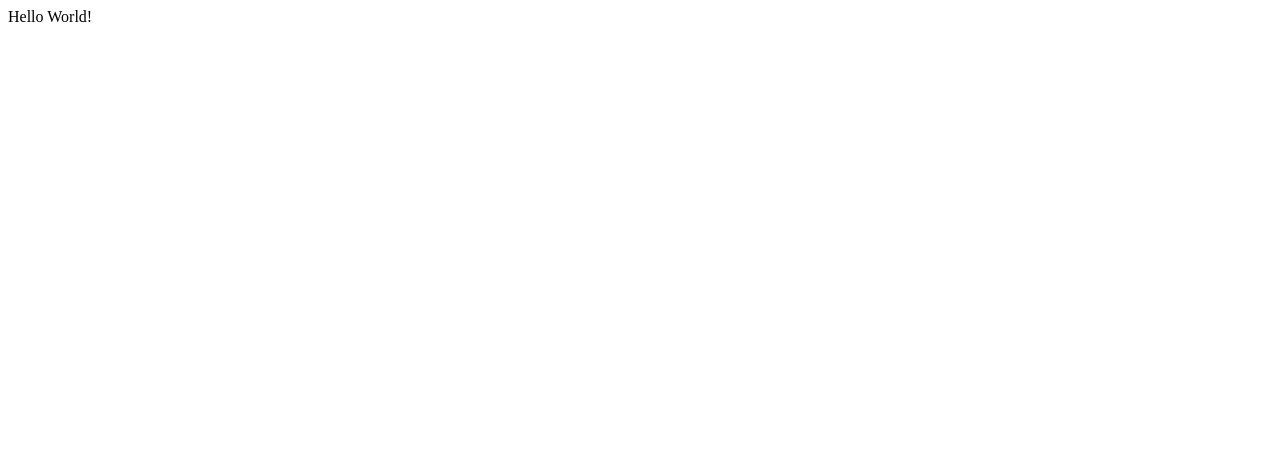
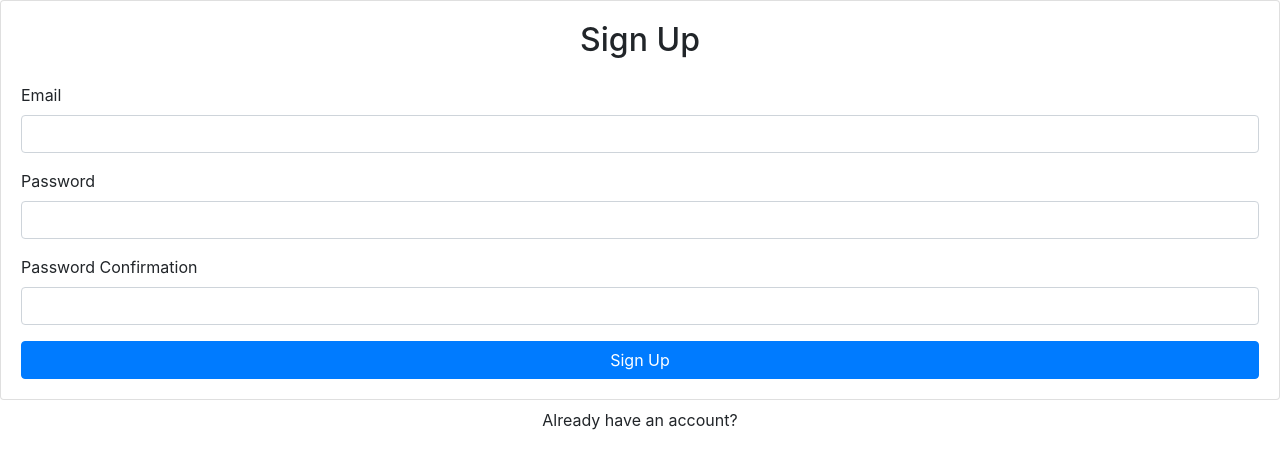
Before and after one commit to Vladi97/reactibook_web, a React (Create React App) app: page /signup in a window 1280 px wide. Shown: the top 468 px of the page. Built offline with nearby package versions, Linux system fonts and the light colour scheme.

Commit message:
login template created and router has been adeed

```diff
--- a/package.json
+++ b/package.json
@@ -6,8 +6,10 @@
     "@testing-library/jest-dom": "^5.11.4",
     "@testing-library/react": "^11.1.0",
     "@testing-library/user-event": "^12.1.10",
+    "bootstrap": "^4.5.3",
     "firebase": "^8.2.3",
     "react": "^17.0.1",
+    "react-bootstrap": "^1.4.3",
     "react-dom": "^17.0.1",
     "react-scripts": "4.0.1",
     "web-vitals": "^0.2.4"
--- a/src/components/App.js
+++ b/src/components/App.js
@@ -1,5 +1,28 @@
+import React from "react"
+import Signup from "./Signup"
+import { Container } from "react-bootstrap"
+import { AuthProvider } from "../contexts/AuthContext"
+import { BrowserRouter as Router, Switch, Route } from "react-router-dom"
+// import PrivateRoute from "./PrivateRoute"
+
 function App() {
-  return "Hello World!";
+  return (
+    <Container
+      className="d-flex align-items-center justify-content-center"
+      style={{ minHeight: "100vh" }}
+    >
+      <div className="w-100" style={{ maxWidth: "400px" }}>
+        <Router>
+          <AuthProvider>
+            <Switch>
+              {/* <PrivateRoute exact path="/" component={Dashboard} /> */}
+              <Route path="/signup" component={Signup} />
+            </Switch>
+          </AuthProvider>
+        </Router>
+      </div>
+    </Container>
+  )
 }
 
-export default App;
+export default App
--- /dev/null
+++ b/src/components/PrivateRoute.js
@@ -0,0 +1,16 @@
+import React from "react"
+import { Route, Redirect } from "react-router-dom"
+import { useAuth } from "../contexts/AuthContext"
+
+export default function PrivateRoute({ component: Component, ...rest }) {
+  const { currentUser } = useAuth()
+
+  return (
+    <Route
+      {...rest}
+      render={props => {
+        return currentUser ? <Component {...props} /> : <Redirect to="/login" />
+      }}
+    ></Route>
+  )
+}
--- /dev/null
+++ b/src/components/Signup.js
@@ -0,0 +1,38 @@
+import React, { useRef } from "react";
+import { Form, Button, Card, Alert } from "react-bootstrap";
+
+export default function Signup() {
+  const emailRef = useRef();
+  const passwordRef = useRef();
+  const passwordConfirmRef = useRef();
+
+  return (
+    <>
+      <Card>
+        <Card.Body>
+          <h2 className="text-center mb-4">Sign Up</h2>
+          <Form>
+            <Form.Group id="email">
+              <Form.Label>Email</Form.Label>
+              <Form.Control type="email" ref={emailRef} required />
+            </Form.Group>
+            <Form.Group id="password">
+              <Form.Label>Password</Form.Label>
+              <Form.Control type="password" ref={passwordRef} required />
+            </Form.Group>
+            <Form.Group id="password-confirm">
+              <Form.Label>Password Confirmation</Form.Label>
+              <Form.Control type="password" ref={passwordConfirmRef} required />
+            </Form.Group>
+            <Button className="w-100" type="submit">
+              Sign Up
+            </Button>
+          </Form>
+        </Card.Body>
+      </Card>
+      <div className="w-100 text-center mt-2">
+        Already have an account?
+      </div>
+    </>
+  );
+}
--- /dev/null
+++ b/src/contexts/AuthContext.js
@@ -0,0 +1,62 @@
+import React, { useContext, useState, useEffect } from "react"
+import { auth } from "../firebase"
+
+const AuthContext = React.createContext()
+
+export function useAuth() {
+  return useContext(AuthContext)
+}
+
+export function AuthProvider({ children }) {
+  const [currentUser, setCurrentUser] = useState()
+  const [loading, setLoading] = useState(true)
+
+  function signup(email, password) {
+    return auth.createUserWithEmailAndPassword(email, password)
+  }
+
+  function login(email, password) {
+    return auth.signInWithEmailAndPassword(email, password)
+  }
+
+  function logout() {
+    return auth.signOut()
+  }
+
+  function resetPassword(email) {
+    return auth.sendPasswordResetEmail(email)
+  }
+
+  function updateEmail(email) {
+    return currentUser.updateEmail(email)
+  }
+
+  function updatePassword(password) {
+    return currentUser.updatePassword(password)
+  }
+
+  useEffect(() => {
+    const unsubscribe = auth.onAuthStateChanged(user => {
+      setCurrentUser(user)
+      setLoading(false)
+    })
+
+    return unsubscribe
+  }, [])
+
+  const value = {
+    currentUser,
+    login,
+    signup,
+    logout,
+    resetPassword,
+    updateEmail,
+    updatePassword
+  }
+
+  return (
+    <AuthContext.Provider value={value}>
+      {!loading && children}
+    </AuthContext.Provider>
+  )
+}
```
Also changed, not shown: src/index.js (+4 -3 lines), 2 other files (tests, documents, lock files or other folders).
